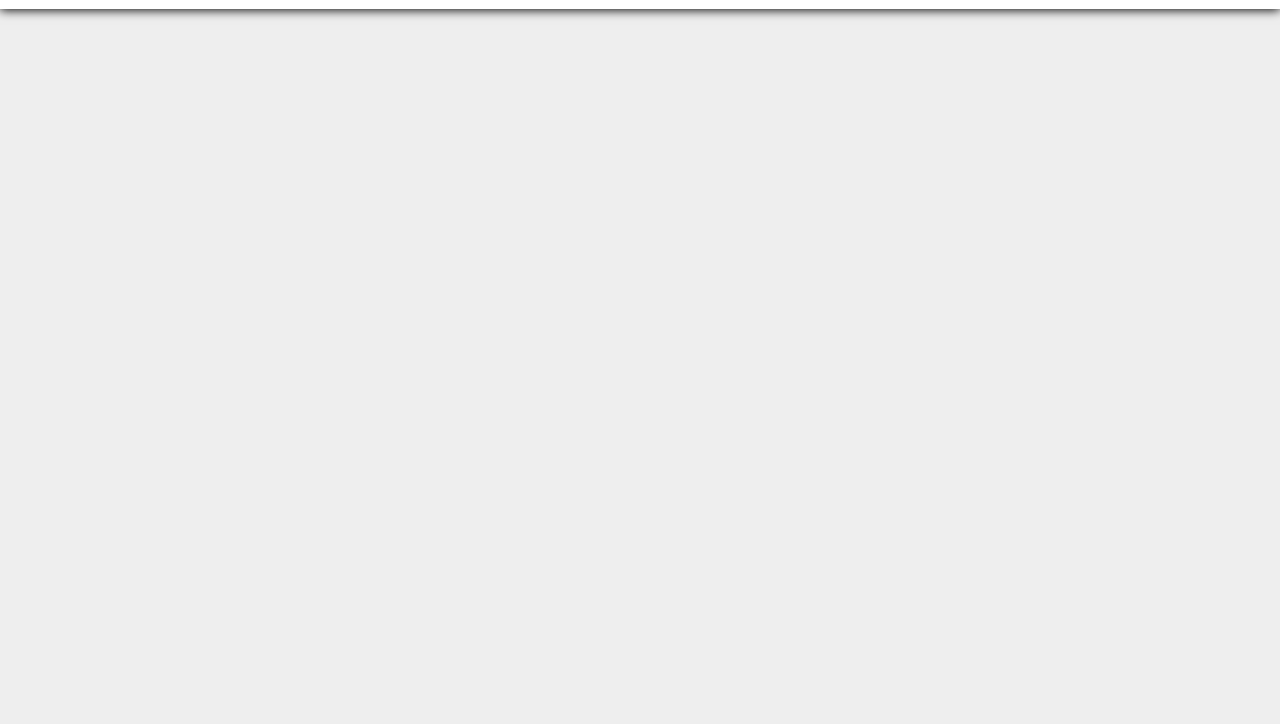
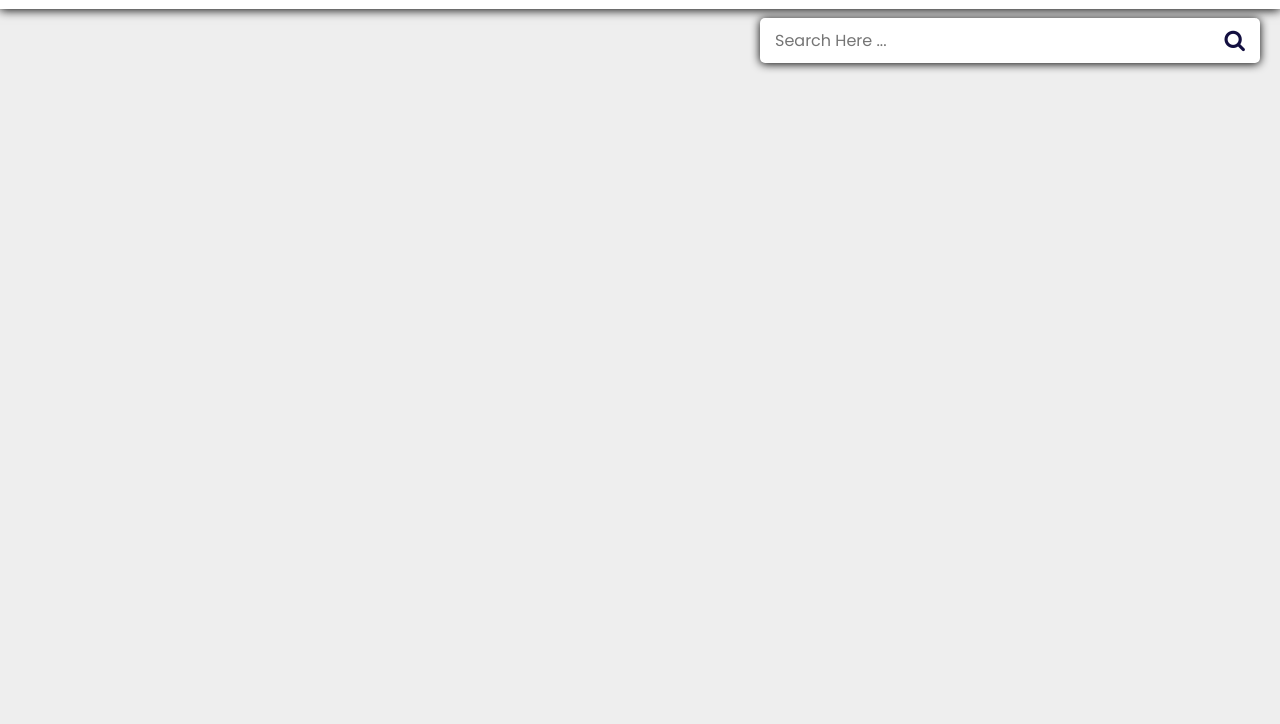
Before and after one commit to harshh351998/FrescoCart, a plain HTML site: page index.html in a window 1280 px wide. Shown: the part 76-800 px from the top of the page. Drawn offline with Linux system fonts and the light colour scheme.

Commit message:
#04:- Develop search bar.

```diff
--- a/css/style.css
+++ b/css/style.css
@@ -94,3 +94,39 @@ body {
 #menu-btn {
     display: none;
 }
+
+.header .search-form {
+    border: 0px solid;
+    position: absolute;
+    top:110%;
+    right:2rem;
+    width: 50rem;
+    height: 4.5rem;
+    background: #fff;
+    border-radius: .5rem;
+    overflow: hidden;
+    display: flex;
+    align-items: center;
+    box-shadow: var(--box-shadow);
+}
+
+.header .search-form input {
+    height: 100%;
+    width: 100%;
+    background: none;
+    text-transform: none;
+    font-size: 1.6rem;
+    color: var(--black);
+    padding: 0 1.5rem;
+}
+
+.header .search-form label {
+    font-size: 2.2rem;
+    padding-right: 1.5rem;
+    color: var(--black);
+    cursor: pointer;
+}
+
+.header .search-form label:hover {
+    color:var(--green)
+}
--- a/index.html
+++ b/index.html
@@ -27,8 +27,12 @@
         <div class="fa fa-search" id="search-btn"></div>
         <div class="fa fa-shopping-cart" id="cart-btn"></div>
         <div class="fa fa-user" id="login-btn"></div>
+    </div>
 
-    </div>
+    <form class="search-form">
+        <input type="search" id="search-box" placeholder="Search Here ...">
+        <label for="search-box" class="fa fa-search"></label>
+    </form>
 </header>
 <!-- Code for header -->
 
```
